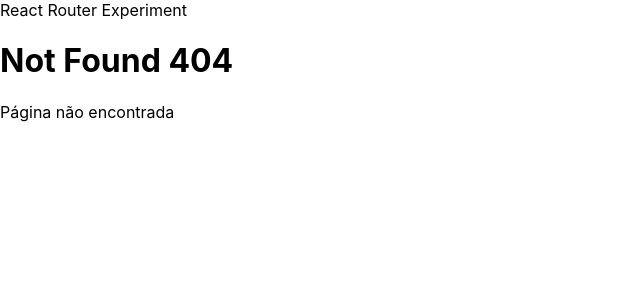
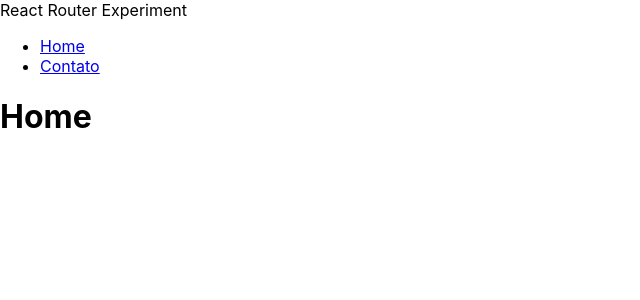
Before and after one commit to cvictorlima/alganews-cms, a React (Create React App) app: page / in a window 1280 px wide. Before the commit this address had no page. Shown: the top 300 px of the page, without its empty margins (0-640 px from the left). Built offline with nearby package versions, Linux system fonts and the light colour scheme.

Commit message:
NavBar - navigate (useHistory)

```diff
--- /dev/null
+++ b/src/components/NavBar.tsx
@@ -0,0 +1,20 @@
+import { MouseEvent } from "react"
+import { useNavigate } from "react-router"
+
+
+export default function Navbar () {
+  const navigate = useNavigate()
+
+  function handleAnchorClick (e: MouseEvent<HTMLAnchorElement>) {
+    e.preventDefault()
+    const newRoute = e.currentTarget.getAttribute('href')
+    navigate(newRoute!)
+  }
+
+  return <nav>
+    <ul>
+      <li><a onClick = {handleAnchorClick} href="/">Home</a></li>
+      <li><a onClick = {handleAnchorClick} href="/contato">Contato</a></li>
+    </ul>
+  </nav>
+}
--- a/src/index.tsx
+++ b/src/index.tsx
@@ -7,14 +7,16 @@ import UserView from './views/User.view';
 import NotFound from './views/NotFound404.view';
 import Home from './views/Home.view';
 import Calc from './views/Calc.view';
+import Navbar from './components/NavBar';
 
 
 ReactDOM.render(
   <React.StrictMode>
     <BrowserRouter>
       <div>React Router Experiment</div>
+      <Navbar />
       <Routes>
-        <Route path='/home' element={<Home />} />
+        <Route path='/' element={<Home />} />
         <Route path= '/usuario/:userId/' element={<UserView />} >
           <Route path=':key' element={<UserView />}/>
         </Route>
```
